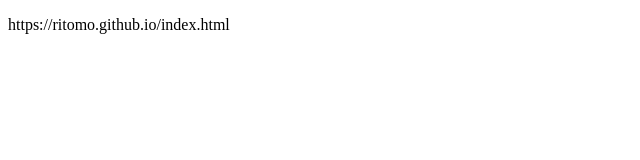
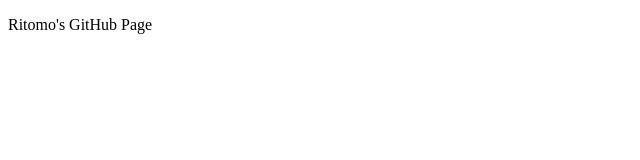
Before and after one commit to Ritomo/ritomo.github.io, a plain HTML site: page index.html in a window 1280 px wide. Shown: the whole page, without its empty margins (0-640 px from the left). Drawn offline with Linux system fonts and the light colour scheme.

Commit message:
Update index.html

```diff
--- a/index.html
+++ b/index.html
@@ -3,9 +3,9 @@
 <head>
   <meta charset="UTF-8">
   <meta name="viewport" content="width=device-width, initial-scale=1">
-  <title>https://ritomo.github.io</title>
+  <title>Ritomo's GitHub Page</title>
 </head>
 <body>
-<p>https://ritomo.github.io/index.html</p>
+<p>Ritomo's GitHub Page</p>
 </body>
 </html>
```
